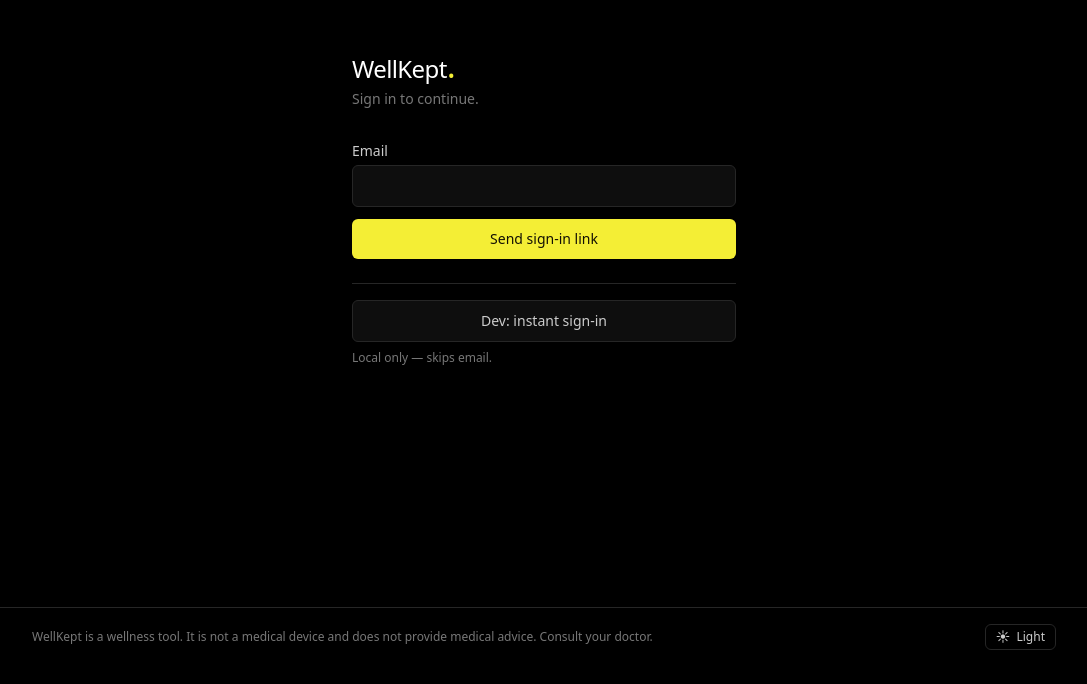
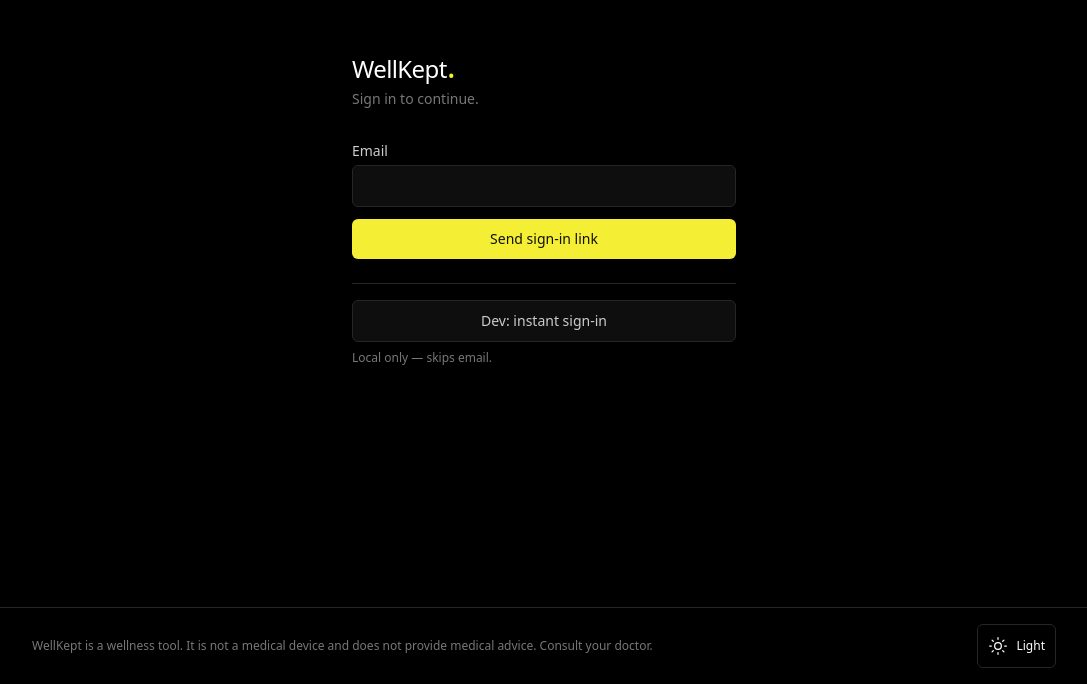
Before and after one commit to blkmrkt4/Doozy-Health, a Next.js app: page /login in a window 1280 px wide. Shown: the part 193-877 px from the top of the page, without its empty margins (96-1183 px from the left). Built offline with nearby package versions, Linux system fonts and the light colour scheme; no server answers.

Commit message:
Improve accent button contrast and add header theme toggle

```diff
--- a/app/_components/app-nav.tsx
+++ b/app/_components/app-nav.tsx
@@ -4,6 +4,7 @@ import { Fragment, useEffect, useState, type ReactNode } from "react";
 import Link from "next/link";
 import { usePathname } from "next/navigation";
 import { signOut } from "@/app/login/actions";
+import { ThemeToggle } from "@/app/_components/theme-toggle";
 
 // Hybrid responsive navigation (PRD §9; mobile-first).
 //   • Large screens → a permanent horizontal top bar of primary items.
@@ -261,7 +262,7 @@ export function AppNav({
             onClick={() => setOpen(true)}
             aria-label="Open menu"
             title="Menu"
-            className="inline-flex h-11 w-11 items-center justify-center rounded-xl border border-line text-muted transition-colors hover:bg-surface hover:text-paper"
+            className="inline-flex h-11 w-11 shrink-0 items-center justify-center rounded-xl border border-line text-muted transition-colors hover:bg-surface hover:text-paper"
           >
             {icons.menu}
           </button>
@@ -277,13 +278,9 @@ export function AppNav({
               // Active = inverted fill. Inactive = transparent, fills on hover.
               const container = isActive
                 ? "border-paper bg-paper text-ink font-medium"
-                : "border-transparent text-muted hover:bg-surface hover:text-paper";
-              // The accent action keeps its tint until it's the active pill.
-              const iconTone = isActive
-                ? ""
                 : item.accent
-                  ? "text-accent"
-                  : "";
+                  ? "border-accent bg-accent-surface text-accent hover:opacity-90"
+                  : "border-transparent text-muted hover:bg-surface hover:text-paper";
               const labelState = isActive
                 ? "ml-2 max-w-[9rem] opacity-100"
                 : "ml-0 max-w-0 opacity-0 group-hover:ml-2 group-hover:max-w-[9rem] group-hover:opacity-100";
@@ -299,7 +296,7 @@ export function AppNav({
                     aria-current={isActive ? "page" : undefined}
                     className={`group inline-flex min-h-[44px] min-w-[44px] items-center justify-center rounded-xl border px-2.5 transition-colors ${container}`}
                   >
-                    <span className={`relative flex h-6 w-6 shrink-0 items-center justify-center ${iconTone}`}>
+                    <span className="relative flex h-6 w-6 shrink-0 items-center justify-center">
                       {icons[item.key]}
                       {item.key === "notifications" && unreadCount > 0 ? dot : null}
                     </span>
@@ -313,6 +310,9 @@ export function AppNav({
               );
             })}
           </nav>
+          <div className="ml-auto shrink-0">
+            <ThemeToggle compact />
+          </div>
         </div>
       </header>
 
@@ -330,7 +330,7 @@ export function AppNav({
           {items.map((item) => {
             const isActive = current === item.key;
             const tone = item.accent
-              ? "text-accent"
+              ? "rounded-xl bg-accent-surface text-accent"
               : isActive
                 ? "text-paper"
                 : "text-faint";
@@ -434,7 +434,7 @@ export function AppNav({
                 {privacy ? "Show values" : "Hide values"}
               </span>
               <span
-                className={`rounded-full border px-2 py-0.5 text-[11px] ${privacy ? "border-accent text-accent" : "border-line text-faint"}`}
+                className={`rounded-full border px-2 py-0.5 text-[11px] ${privacy ? "border-accent bg-accent-surface text-accent" : "border-line text-faint"}`}
               >
                 {privacy ? "Hidden" : "Visible"}
               </span>
--- a/app/_components/charts-toggle.tsx
+++ b/app/_components/charts-toggle.tsx
@@ -35,7 +35,7 @@ export function ChartsToggle() {
       className={`inline-flex items-center gap-1.5 rounded-md border px-2 py-1 text-xs transition-colors ${
         hidden
           ? "border-line text-faint hover:text-muted"
-          : "border-accent bg-accent/10 text-accent"
+          : "border-accent bg-accent-surface text-accent"
       }`}
       title={hidden ? "Graphs hidden — tap to show" : "Graphs shown — tap to hide"}
     >
--- a/app/_components/privacy-toggle.tsx
+++ b/app/_components/privacy-toggle.tsx
@@ -36,7 +36,7 @@ export function PrivacyToggle() {
       onClick={toggle}
       className={`rounded-md border px-2 py-1 text-xs transition-colors ${
         active
-          ? "border-accent bg-accent/10 text-accent"
+          ? "border-accent bg-accent-surface text-accent"
           : "border-line text-faint hover:text-muted"
       }`}
       title={active ? "Privacy mode on — tap to show" : "Privacy mode off — tap to blur"}
--- a/app/_components/theme-toggle.tsx
+++ b/app/_components/theme-toggle.tsx
@@ -4,9 +4,8 @@ import { useEffect, useState } from "react";
 
 // Light/dark theme switch. The actual theme is applied before paint by the
 // inline script in the root layout (no flash); this control just flips the
-// <html data-theme> attribute and remembers the choice. Placed in the global
-// footer so it's reachable from every screen — readers who prefer light type
-// shouldn't have to hunt for it.
+// <html data-theme> attribute and remembers the choice. The header and footer
+// controls observe the same attribute so their labels always stay in sync.
 
 type Theme = "light" | "dark";
 
@@ -17,12 +16,21 @@ function current(): Theme {
     : "dark";
 }
 
-export function ThemeToggle() {
+export function ThemeToggle({ compact = false }: { compact?: boolean }) {
   // Render nothing meaningful until mounted — the server can't know the
   // runtime theme (it's set by the pre-paint script), so we avoid a mismatch.
   const [theme, setTheme] = useState<Theme | null>(null);
 
-  useEffect(() => setTheme(current()), []);
+  useEffect(() => {
+    const sync = () => setTheme(current());
+    sync();
+    const observer = new MutationObserver(sync);
+    observer.observe(document.documentElement, {
+      attributes: true,
+      attributeFilter: ["data-theme"],
+    });
+    return () => observer.disconnect();
+  }, []);
 
   function toggle() {
     const next: Theme = current() === "light" ? "dark" : "light";
@@ -46,12 +54,18 @@ export function ThemeToggle() {
           ? "Toggle light or dark theme"
           : `Switch to ${isLight ? "dark" : "light"} theme`
       }
-      className="inline-flex items-center gap-1.5 rounded-md border border-line px-2.5 py-1 text-xs text-muted transition-colors hover:bg-surface"
+      title={theme === null ? "Toggle light or dark theme" : `Switch to ${isLight ? "dark" : "light"} theme`}
+      className={`inline-flex min-h-11 min-w-11 items-center justify-center gap-2 border border-line text-paper transition-colors hover:bg-surface focus-visible:outline-2 focus-visible:outline-offset-2 focus-visible:outline-paper ${compact ? "rounded-xl px-3 text-sm" : "rounded-md px-2.5 text-xs"}`}
     >
-      <span aria-hidden className="text-sm leading-none">
-        {/* Stable placeholder before mount keeps the footer from shifting. */}
-        {theme === null ? "◐" : isLight ? "☾" : "☀"}
-      </span>
+      <svg aria-hidden="true" width="20" height="20" viewBox="0 0 24 24" fill="none" stroke="currentColor" strokeWidth="1.5" strokeLinecap="round" strokeLinejoin="round" className="shrink-0">
+        {theme === null ? (
+          <><circle cx="12" cy="12" r="8" /><path d="M12 4v16" /></>
+        ) : isLight ? (
+          <path d="M20.9 13A9 9 0 0 1 11 3.1 9 9 0 1 0 20.9 13Z" />
+        ) : (
+          <><circle cx="12" cy="12" r="4" /><path d="M12 2v2m0 16v2M2 12h2m16 0h2M4.9 4.9l1.4 1.4m11.4 11.4 1.4 1.4M4.9 19.1l1.4-1.4M17.7 6.3l1.4-1.4" /></>
+        )}
+      </svg>
       <span>{theme === null ? "Theme" : isLight ? "Dark" : "Light"}</span>
     </button>
   );
--- a/app/diary/page.tsx
+++ b/app/diary/page.tsx
@@ -133,7 +133,7 @@ export default async function DiaryPage() {
           <div className="flex shrink-0 items-center gap-2">
             <Link
               href="/report"
-              className="rounded-md border border-accent px-3 py-1.5 text-sm font-medium text-accent transition-opacity hover:opacity-90"
+              className="rounded-md border border-accent bg-accent-surface px-3 py-1.5 text-sm font-medium text-accent transition-opacity hover:opacity-90"
             >
               Create snapshot
             </Link>
--- a/app/globals.css
+++ b/app/globals.css
@@ -16,6 +16,8 @@
      because the accent is yellow in both. Decoupled from --color-ink so the page
      background can flip without making accent buttons unreadable. */
   --color-on-accent: #141104;
+  /* Yellow labels need a stable dark surface even when the page is light. */
+  --color-accent-surface: #141414;
 
   /* Monochrome ramp — dark theme (default). */
   --color-ink: #000000; /* page background */
--- a/app/report/report-form.tsx
+++ b/app/report/report-form.tsx
@@ -185,7 +185,7 @@ export function ReportForm({
                 type="button"
                 onClick={generateSummary}
                 disabled={summarizing}
-                className="shrink-0 rounded-md border border-accent px-3 py-2 text-sm font-medium text-accent transition-opacity hover:opacity-90 disabled:opacity-50"
+                className="shrink-0 rounded-md border border-accent bg-accent-surface px-3 py-2 text-sm font-medium text-accent transition-opacity hover:opacity-90 disabled:opacity-50"
               >
                 {summarizing ? "Writing…" : summaryDone ? "Regenerate" : "Generate summary"}
               </button>
```
